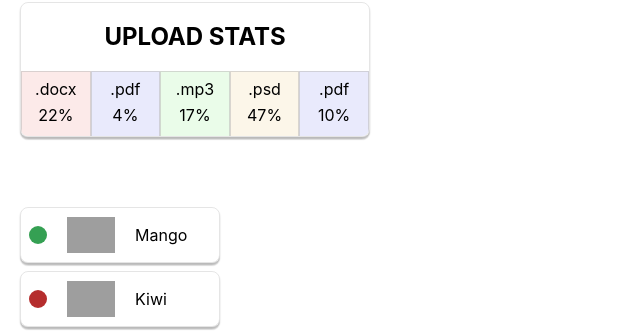
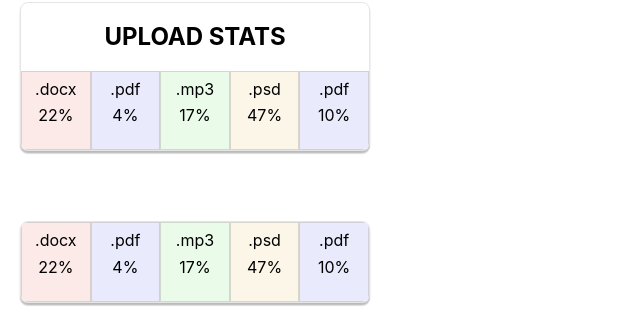
Before and after one commit to OksanaJarosch/goit-react-hw-01-components, a React (Create React App) app: page / in a window 1280 px wide. Shown: the part 458-791 px from the top of the page, without its empty margins (0-640 px from the left). Built offline with nearby package versions, Linux system fonts and the light colour scheme; grey boxes are pictures that could not be loaded.

Commit message:
statistic-title-no-reqired

```diff
--- a/src/components/App.jsx
+++ b/src/components/App.jsx
@@ -13,7 +13,8 @@ export const App = () => {
   return (
     <>
       <Profile user={user}/>
-      <Statistic title="Upload stats" data={data}/>
+      <Statistic title="Upload stats" data={data} />
+      <Statistic data={data} />
       <FriendList friends={friends}/>
       <TransactionHistory items={transactions} />;
 
--- a/src/components/Statistics/Statistics.jsx
+++ b/src/components/Statistics/Statistics.jsx
@@ -3,7 +3,7 @@ import {StatSection, Titel, StatList, StatItem} from "./Statistics.styled"
 export const Statistic = ({title, data}) => {
     return (
         <StatSection>
-  <Titel>{title}</Titel>
+{title && <Titel>{title}</Titel>}
 
   <StatList>
 {data.map(stat => (
--- a/src/components/Statistics/Statistics.styled.js
+++ b/src/components/Statistics/Statistics.styled.js
@@ -18,7 +18,6 @@ const getColor = (props) => {
 
 export const StatSection = styled.div`
 max-width: 350px;
-height: 135px;
 margin: 20px;
 margin-bottom: 70px;
 border: 1px solid rgba(0, 0, 0, 0.1);
@@ -47,7 +46,6 @@ gap: 8px;
 padding: 8px;
 padding-bottom: 25px;
 border: 1px solid #bbbaba87;
-border-bottom: none;
 width: 20%;
 background-color: ${getColor};
 `;
```
